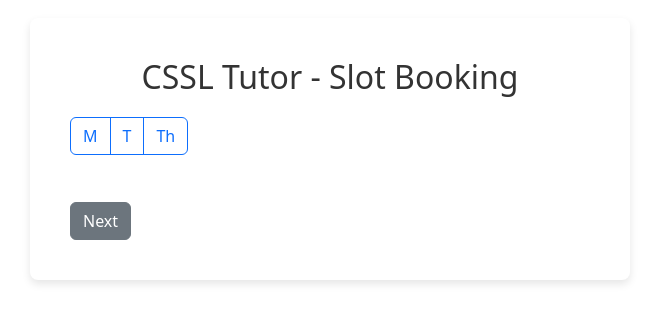
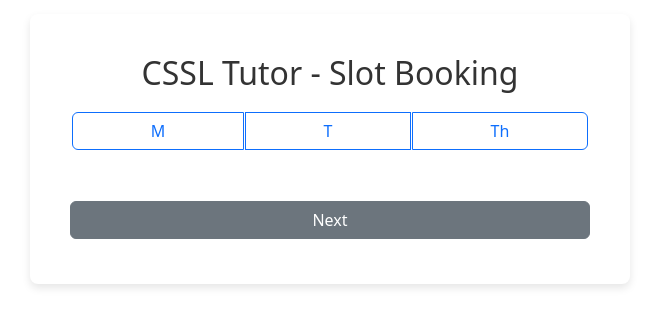
Before and after one commit to adil-ansari/student-booking-system, a React (Create React App) app: page / in a window 1280 px wide. Shown: the part 267-594 px from the top of the page, without its empty margins (310-969 px from the left). Built offline with nearby package versions, Linux system fonts and the light colour scheme.

Commit message:
updated the styling

```diff
--- a/src/SlotBookingForm.css
+++ b/src/SlotBookingForm.css
@@ -35,3 +35,29 @@
   .btn-secondary {
     margin-right: 10px;
   }
+
+  .btn-group {
+    display: flex;
+    justify-content: space-between; /* Distribute space between buttons */
+    width: 100%; /* Ensure the group takes full width of its parent */
+  }
+
+  .btn-group .btn {
+    flex-grow: 1; /* Grow to fill the container */
+    text-align: center; /* Center the text inside buttons */
+    margin: 0 2px; /* Space between buttons, adjust as needed */
+  }
+
+
+  .form-button {
+    width: 100%; /* Stretch to the full width of its parent */
+    padding: 10px; /* Adjust padding for better sizing, increase if you want bigger buttons */
+    margin-bottom: 15px;
+  }
+
+  .next-button {
+    width: 100%; /* Stretch to the full width of its parent */
+    padding: 10px; /* Adjust padding for better sizing, increase if you want bigger buttons */
+    margin-bottom: 5px;
+    margin-top: 20px;
+  }
--- a/src/SlotForm.js
+++ b/src/SlotForm.js
@@ -147,8 +147,10 @@ const SlotForm = () => {
 
     return (
       <div className="container mt-3">
-        <div className="alert alert-info">{message}</div>
-        <button className="btn btn-primary" onClick={resetForm}>Start Over</button>
+        <div class="form-group">
+          <div className="alert alert-info">{message}</div>
+          <button className="btn btn-primary form-button" onClick={resetForm}>Start Over</button>
+        </div>
       </div>
     );
   };
@@ -192,7 +194,7 @@ const SlotForm = () => {
                   </label>
                 </div>
               ))}
-              <button type="button" className="btn btn-secondary mt-3" onClick={handleNext}>Next</button>
+              <button type="button" className="btn btn-secondary next-button" onClick={handleNext}>Next</button>
             </form>
           </>
         )}
@@ -282,8 +284,8 @@ const SlotForm = () => {
                   <input type="time" class="form-control" id="startingTime" name="startingTime" required/>
               </div> */}
 
-              <button type="button" className="btn btn-secondary mt-3 mr-2" onClick={handlePrevious}>Previous</button>
-              <input type="submit" value="Submit" className="btn btn-primary mt-3" />
+              <button type="button" className="btn btn-secondary next-button" onClick={handlePrevious}>Previous</button>
+              <input type="submit" value="Submit" className="btn btn-primary form-button" />
           </form>
         )}
       </div>
```
